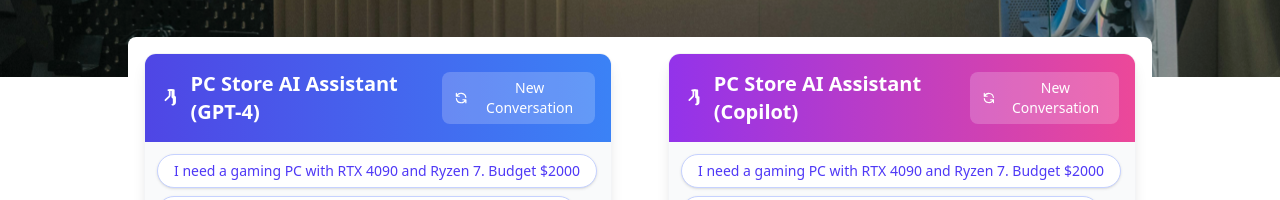
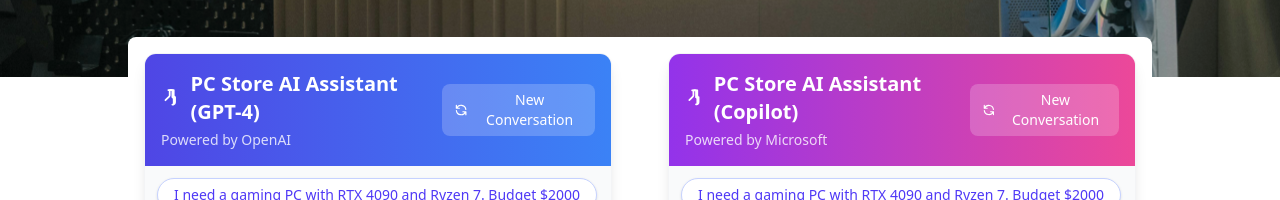
Before and after one commit to jklis2/AI_W_Biznesie, a Next.js app in the folder pc-store-ai/: page /ai-assistant in a window 1280 px wide. Shown: the part 307-507 px from the top of the page. Built offline with nearby package versions, Linux system fonts and the light colour scheme; no server answers.

Commit message:
feat: Add API route for OpenAI assistant and update assistant interface with new properties

```diff
--- a/pc-store-ai/src/app/ai-assistant/page.tsx
+++ b/pc-store-ai/src/app/ai-assistant/page.tsx
@@ -18,6 +18,8 @@
               name={assistant.name}
               gradientFrom={assistant.gradientFrom}
               gradientTo={assistant.gradientTo}
+              apiRoute={assistant.apiRoute}
+              provider={assistant.provider}
             />
           </div>
         ))}
--- a/pc-store-ai/src/constants/assistants.ts
+++ b/pc-store-ai/src/constants/assistants.ts
@@ -2,32 +2,44 @@
   name: string;
   gradientFrom: string;
   gradientTo: string;
+  apiRoute: string;
+  provider: string;
 }
 
 export const assistants: Assistant[] = [
   {
     name: "PC Store AI Assistant (GPT-4)",
     gradientFrom: "indigo-600",
-    gradientTo: "blue-500"
+    gradientTo: "blue-500",
+    apiRoute: "/api/ai-assistant/openai",
+    provider: "OpenAI"
   },
   {
     name: "PC Store AI Assistant (Copilot)",
     gradientFrom: "purple-600",
-    gradientTo: "pink-500"
+    gradientTo: "pink-500",
+    apiRoute: "/api/ai-assistant/copilot",
+    provider: "Microsoft"
   },
   {
     name: "PC Store AI Assistant (Claude)",
     gradientFrom: "emerald-600",
-    gradientTo: "teal-500"
+    gradientTo: "teal-500",
+    apiRoute: "/api/ai-assistant/claude",
+    provider: "Anthropic"
   },
   {
     name: "PC Store AI Assistant (Gemini)",
     gradientFrom: "amber-600",
-    gradientTo: "orange-500"
+    gradientTo: "orange-500",
+    apiRoute: "/api/ai-assistant/gemini",
+    provider: "Google"
   },
   {
     name: "PC Store AI Assistant (Llama)",
     gradientFrom: "rose-600",
-    gradientTo: "red-500"
+    gradientTo: "red-500",
+    apiRoute: "/api/ai-assistant/llama",
+    provider: "Meta"
   }
 ];
--- a/pc-store-ai/src/containers/ChatAssistant.tsx
+++ b/pc-store-ai/src/containers/ChatAssistant.tsx
@@ -1,9 +1,12 @@
 'use client';
 
-import { useState, useRef, useEffect } from 'react';
+import { useState, useRef } from 'react';
 import { Assistant } from '@/constants/assistants';
 
-type ChatAssistantProps = Assistant;
+type ChatAssistantProps = Assistant & {
+  apiRoute: string;
+  provider: string;
+};
 
 interface Message {
   content: string;
@@ -11,7 +14,7 @@
   id: string;
 }
 
-export default function ChatAssistant({ name, gradientFrom, gradientTo }: ChatAssistantProps) {
+export default function ChatAssistant({ name, gradientFrom, gradientTo, apiRoute, provider }: ChatAssistantProps) {
   const [messages, setMessages] = useState<Message[]>([
     {
       content: `Hello! I'm your ${name} AI assistant. How can I help you today?`,
@@ -30,14 +33,6 @@
     'Do you recommend water or air cooling?',
   ];
 
-  useEffect(() => {
-    scrollToBottom();
-  }, [messages]);
-
-  const scrollToBottom = () => {
-    messagesEndRef.current?.scrollIntoView({ behavior: 'smooth' });
-  };
-
   const handleSendMessage = async (content: string) => {
     if (!content.trim()) return;
 
@@ -52,7 +47,7 @@
     setIsTyping(true);
 
     try {
-      const response = await fetch('/api/ai-assistant', {
+      const response = await fetch(apiRoute, {
         method: 'POST',
         headers: {
           'Content-Type': 'application/json',
@@ -117,6 +112,7 @@
       <div className="w-full bg-white rounded-xl shadow-lg overflow-hidden flex flex-col h-[600px] border border-gray-100">
         {/* Header */}
         <div className="text-white p-4 flex justify-between items-center" style={gradientStyle}>
+          <div>
             <h2 className="text-xl font-bold flex items-center gap-2">
               <svg xmlns="http://www.w3.org/2000/svg" className="h-6 w-6" fill="none" viewBox="0 0 24 24" stroke="currentColor">
                 <path
@@ -128,6 +124,8 @@
               </svg>
               {name}
             </h2>
+            <p className="text-sm text-white/80 mt-1">Powered by {provider}</p>
+          </div>
           <button onClick={startNewConversation} className="flex items-center gap-2 bg-white/20 hover:bg-white/30 px-3 py-1.5 rounded-lg transition-colors text-sm font-medium">
             <svg xmlns="http://www.w3.org/2000/svg" className="h-4 w-4" fill="none" viewBox="0 0 24 24" stroke="currentColor">
               <path strokeLinecap="round" strokeLinejoin="round" strokeWidth={2} d="M4 4v5h.582m15.356 2A8.001 8.001 0 004.582 9m0 0H9m11 11v-5h-.581m0 0a8.003 8.003 0 01-15.357-2m15.357 2H15" />
```
Also changed, not shown: pc-store-ai/src/app/api/ai-assistant/openai/route.ts (renamed from pc-store-ai/src/app/api/ai-assistant/route.ts). Lines whose indentation alone changed are shown as unchanged.
